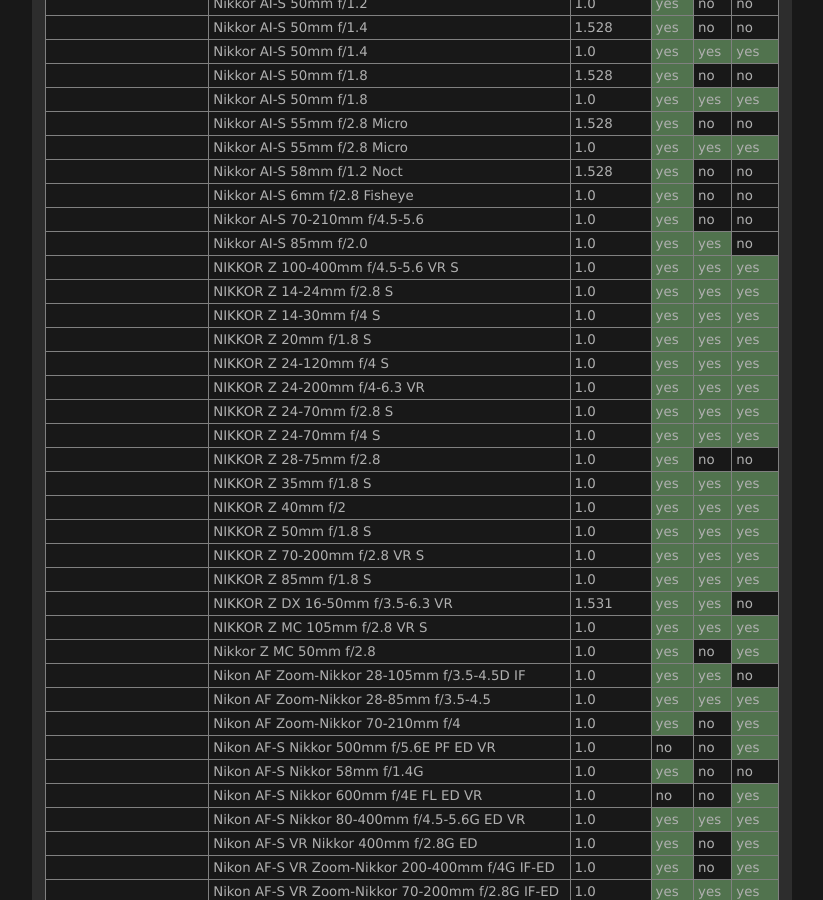
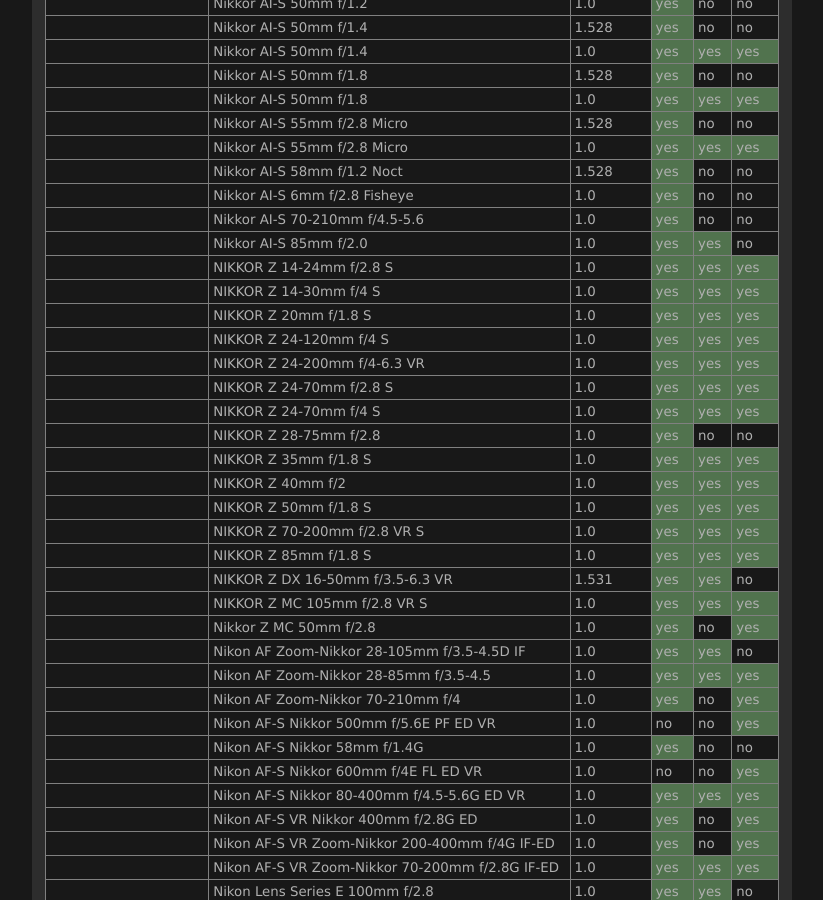
Before and after one commit to lensfun/lensfun.github.io, a Jekyll site: the page built from _posts/lenslist/2999-12-31-Lenslist-master.md, in a window 1280 px wide and 900 px high, scrolled down 14337 px. Shown: the whole window, without its empty margins (284-1107 px from the left). Built offline with Jekyll 4.4.1, drawn with Linux system fonts in a browser that asks for light colours.

Commit message:
Update master lens list from GitHub Actions

```diff
--- a/_posts/lenslist/2999-12-31-Lenslist-master.md
+++ b/_posts/lenslist/2999-12-31-Lenslist-master.md
@@ -595,7 +595,6 @@ This list was generated on 2023-04-15 from current Lensfun sources. Your Lensfun
 <tr class="lenslist-bg2"><td></td><td>Nikkor AI-S 6mm f/2.8 Fisheye</td><td>1.0</td><td class="lenslist-highlight lenslist-check">yes</td><td class="lenslist-check">no</td><td class="lenslist-check">no</td></tr>
 <tr class="lenslist-bg2"><td></td><td>Nikkor AI-S 70-210mm f/4.5-5.6</td><td>1.0</td><td class="lenslist-highlight lenslist-check">yes</td><td class="lenslist-check">no</td><td class="lenslist-check">no</td></tr>
 <tr class="lenslist-bg2"><td></td><td>Nikkor AI-S 85mm f/2.0</td><td>1.0</td><td class="lenslist-highlight lenslist-check">yes</td><td class="lenslist-highlight lenslist-check">yes</td><td class="lenslist-check">no</td></tr>
-<tr class="lenslist-bg2"><td></td><td>NIKKOR Z 100-400mm f/4.5-5.6 VR S</td><td>1.0</td><td class="lenslist-highlight lenslist-check">yes</td><td class="lenslist-highlight lenslist-check">yes</td><td class="lenslist-highlight lenslist-check">yes</td></tr>
 <tr class="lenslist-bg2"><td></td><td>NIKKOR Z 14-24mm f/2.8 S</td><td>1.0</td><td class="lenslist-highlight lenslist-check">yes</td><td class="lenslist-highlight lenslist-check">yes</td><td class="lenslist-highlight lenslist-check">yes</td></tr>
 <tr class="lenslist-bg2"><td></td><td>NIKKOR Z 14-30mm f/4 S</td><td>1.0</td><td class="lenslist-highlight lenslist-check">yes</td><td class="lenslist-highlight lenslist-check">yes</td><td class="lenslist-highlight lenslist-check">yes</td></tr>
 <tr class="lenslist-bg2"><td></td><td>NIKKOR Z 20mm f/1.8 S</td><td>1.0</td><td class="lenslist-highlight lenslist-check">yes</td><td class="lenslist-highlight lenslist-check">yes</td><td class="lenslist-highlight lenslist-check">yes</td></tr>
```
